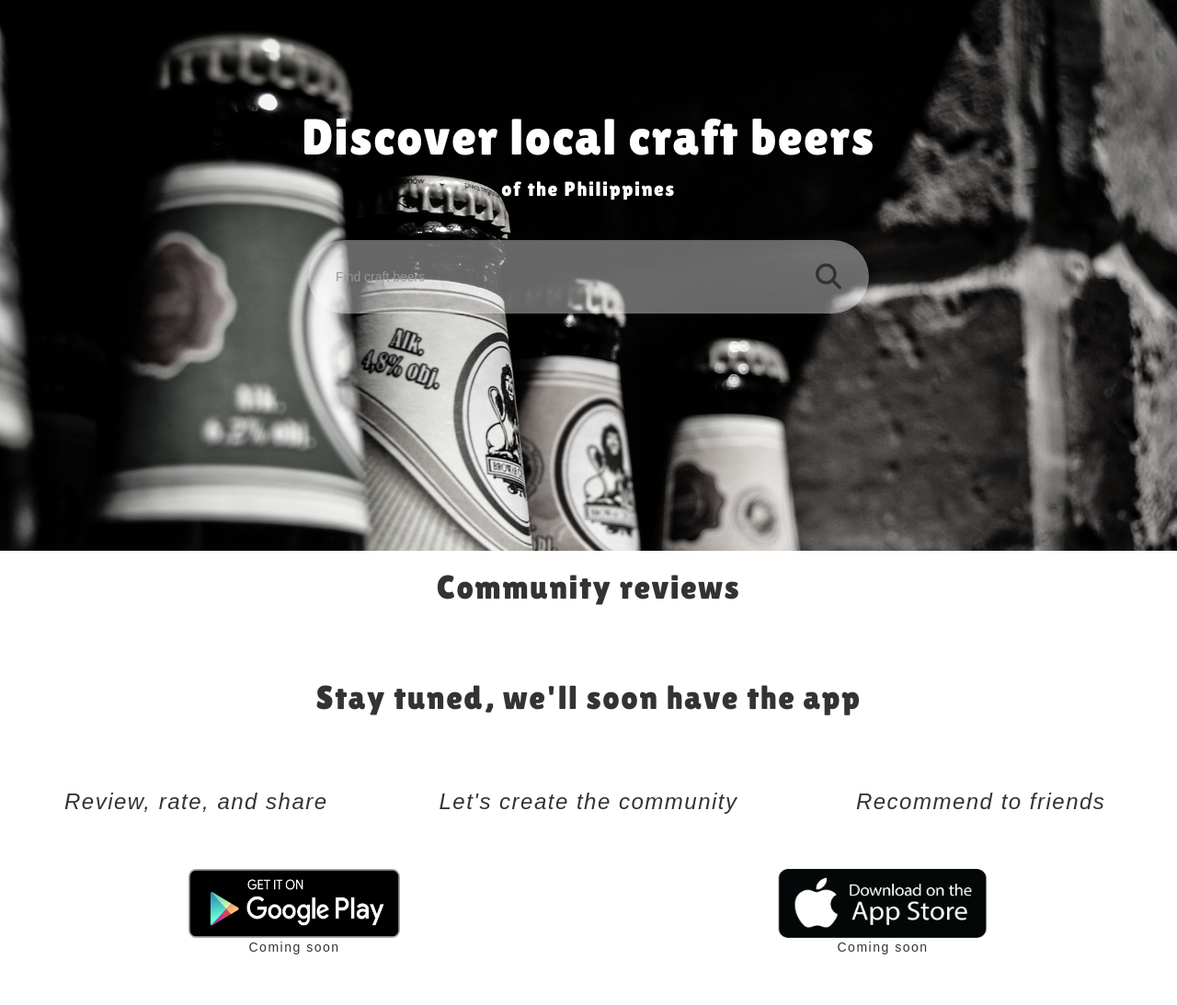
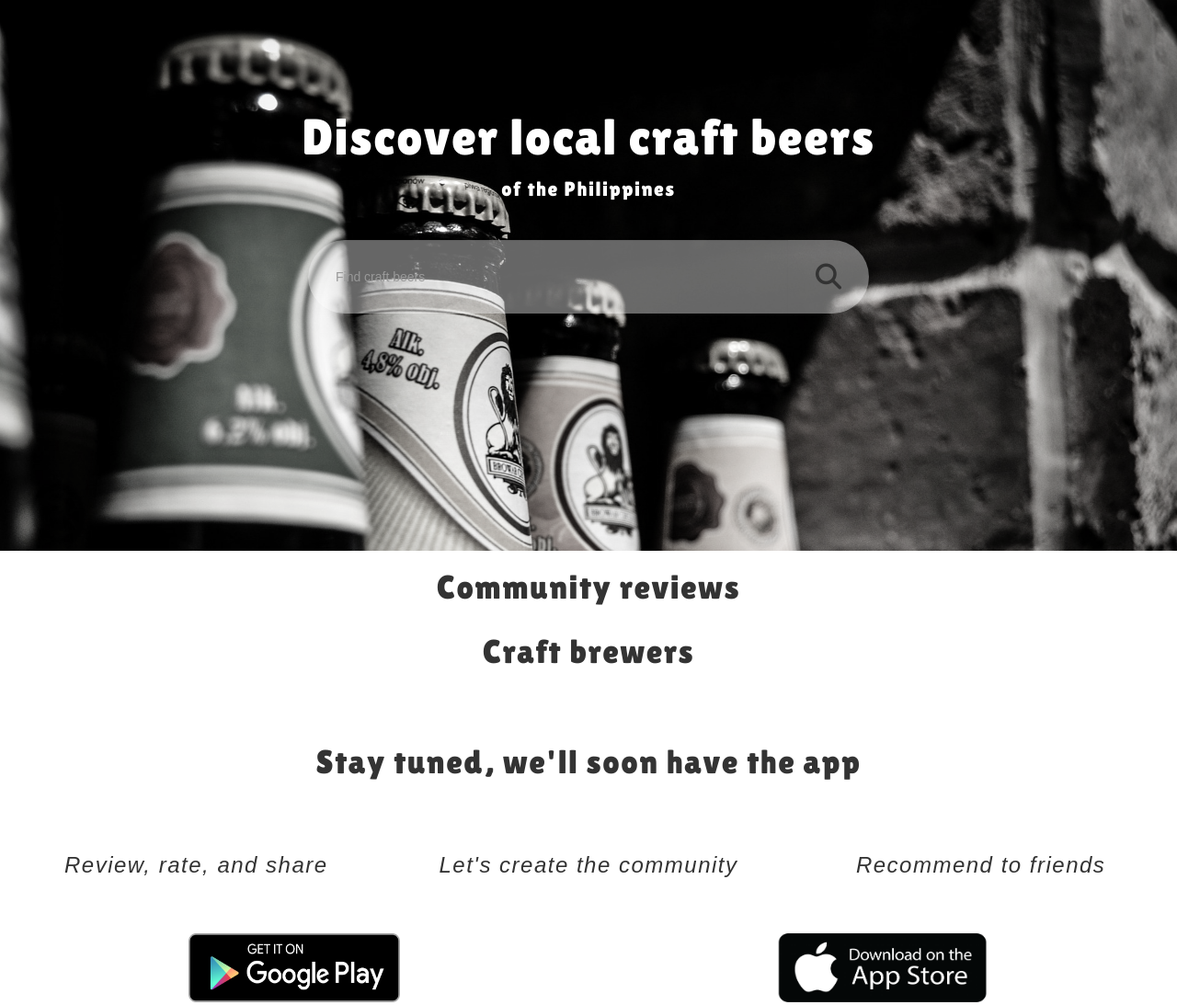
Before and after one commit to arantebw/csp2-ecommerce, a PHP site: page / in a window 1280 px wide. Shown: the part 92-1185 px from the top of the page at 92% size. Run offline with PHP 8.4, Linux system fonts and the light colour scheme; some libraries are stand-ins or nearby versions; some web fonts are replaced.

Commit message:
Created boilerplate for brewers section

```diff
--- a/css/style.css
+++ b/css/style.css
@@ -85,7 +85,14 @@ button.btn.btn-default.btn-default-personal {
 }
 
 /* Reviews section */
+
 .review-section h1 {
+  font-family: "Lilita One", cursive;
+}
+
+/* Brewers section */
+
+.brewers-section h1 {
   font-family: "Lilita One", cursive;
 }
 
--- /dev/null
+++ b/tmp/brewers.php
@@ -0,0 +1,8 @@
+<!-- tmp/brewers.php -->
+<div class="container-fluid brewers-section" style="text-align:center;">
+  <div class="row">
+    <div class="col-lg-12">
+      <h1>Craft brewers</h1>
+    </div>
+  </div>
+</div>
--- a/tmp/landing.php
+++ b/tmp/landing.php
@@ -9,6 +9,8 @@
 
   include "reviews.php";
 
+  include "brewers.php";
+
   include "download.php";
 
 	include "main_footer.php";
```
